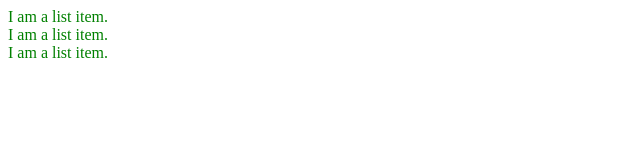
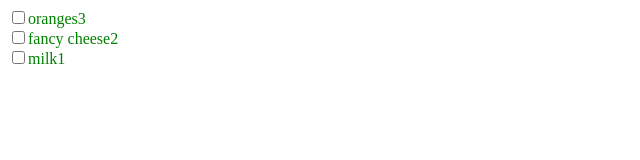
Before and after one commit to LKWLaLa/basket, a React app: page / in a window 1280 px wide. Shown: the top 160 px of the page, without its empty margins (0-640 px from the left). Built offline with nearby package versions, Linux system fonts and the light colour scheme; the HTML template or start-up script is replaced by a standard one.

Commit message:
add placeholder state, display checkboxes for items

```diff
--- a/src/components/Item.js
+++ b/src/components/Item.js
@@ -1,10 +1,14 @@
 import React from 'react';
 
 const Item = (props) => {
-
+  let {name, quantity, inCart, id} = props.item
   return (
     <div className="item">
-      I am a list item.
+      <input type="checkbox" id={id} />
+      <label htmlFor={id}>
+        <span className="item-name">{name}</span>
+        <span className="item-quantity">{quantity}</span>
+      </label>
     </div>
   )
 }
--- a/src/components/List.js
+++ b/src/components/List.js
@@ -2,12 +2,13 @@ import React from 'react';
 import Item from './Item';
 
 const List = (props) => {
+  let {items} = props
+
+  let listItems = items.map(item => <Item item={item} key={item.id} />)
 
   return (
     <div className="list">
-      <Item />
-      <Item />
-      <Item />
+      {listItems}
     </div>
   )
 }
--- a/src/components/ListContainer.js
+++ b/src/components/ListContainer.js
@@ -3,10 +3,21 @@ import List from './List'
 
 class ListContainer extends Component {
 
+  constructor(props){
+    super(props)
+    this.state = {
+      items: [
+        {name: "oranges", quantity: 3, inCart: false, id: 1},
+        {name: "fancy cheese", quantity: 2, inCart: false, id: 2},
+        {name: "milk", quantity: 1, inCart: false, id: 3}
+      ]
+    }
+  }
+
   render(){
     return (
       <div className="list-container">
-        <List />
+        <List items={this.state.items}/>
       </div>
       )
     }
--- a/src/style.sass
+++ b/src/style.sass
@@ -2,3 +2,6 @@ $example-color: #008000
 
 .app
   color: $example-color
+
+input[type=checkbox]:checked + label
+  text-decoration: line-through
```
